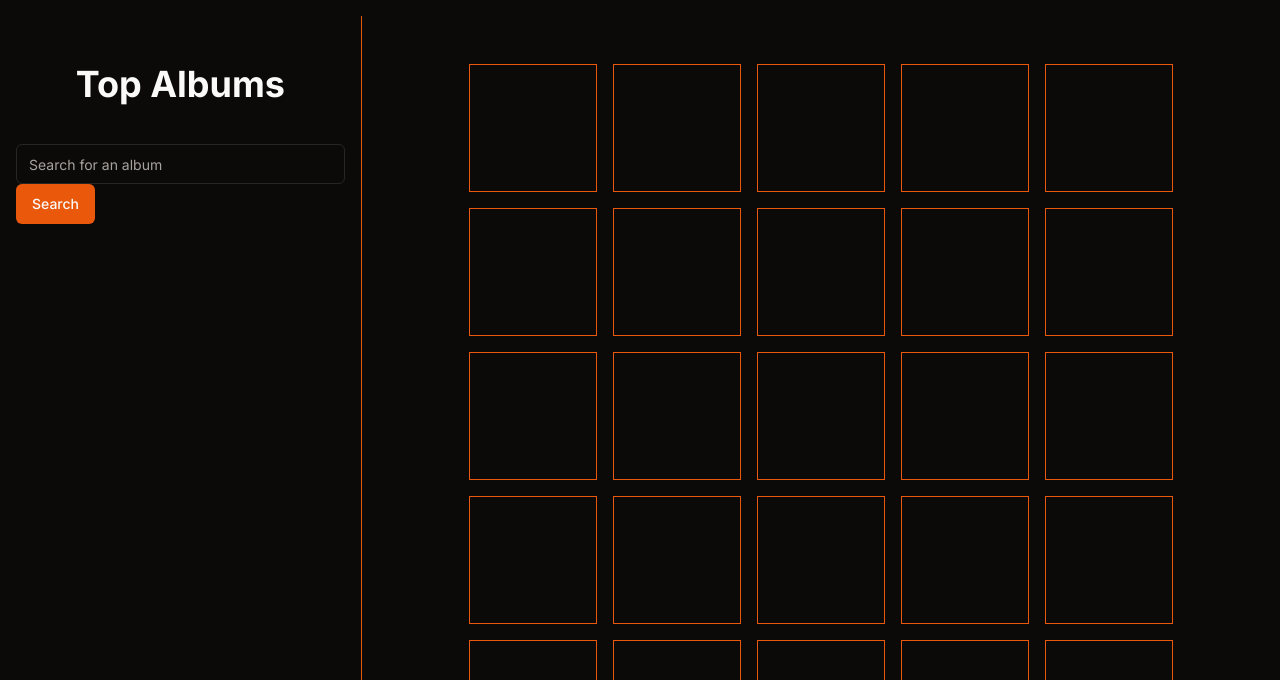
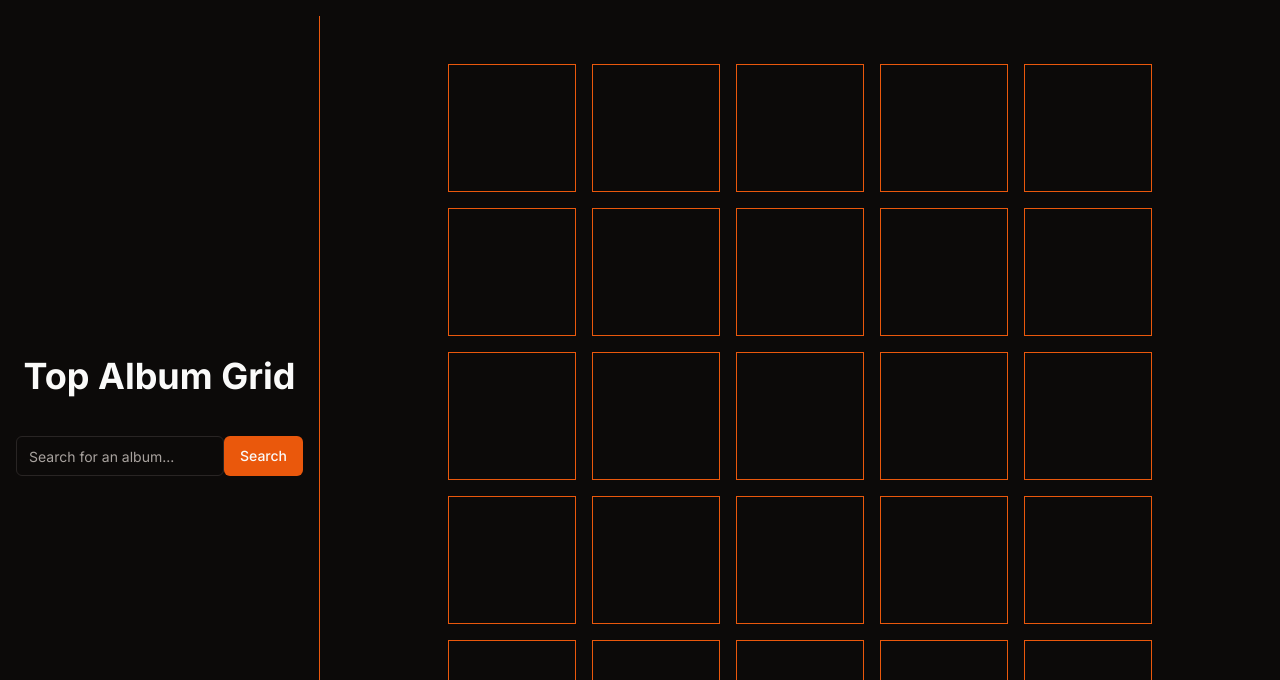
Before and after one commit to lukemcdowell/musaic, a Next.js app: page / in a window 1280 px wide. Shown: the top 680 px of the page. Built offline with nearby package versions, Linux system fonts and the light colour scheme.

Commit message:
adding response limit and changing page layout

```diff
--- a/src/app/api/search/route.ts
+++ b/src/app/api/search/route.ts
@@ -39,7 +39,7 @@ export async function GET(req: NextRequest) {
 
   try {
     const response = await fetch(
-      `https://api.spotify.com/v1/search?q=${query}&type=album`,
+      `https://api.spotify.com/v1/search?q=${query}&type=album&limit=12`,
       searchOptions
     );
     const data = await response.json();
--- a/src/app/page.tsx
+++ b/src/app/page.tsx
@@ -30,13 +30,14 @@ export default function Home() {
 
   return (
     <main className="flex min-h-screen flex-row items-center justify-between">
-      <div className="w-2/5 min-h-screen p-4 border-solid border-0 border-r border-primary">
+      <div className="w-1/4 min-h-screen p-4 border-solid border-0 border-r border-primary flex flex-col items-center justify-center">
         <h1 className="text-4xl font-bold text-center pt-8 pb-10">
-          Top Albums
+          Top Album Grid
         </h1>
-        <form onSubmit={handleSearch}>
+        <form className="w-full flex" onSubmit={handleSearch}>
           <Input
-            placeholder="Search for an album"
+            className="w-full"
+            placeholder="Search for an album..."
             type="text"
             value={query}
             onChange={(e) => setQuery(e.target.value)}
@@ -49,21 +50,9 @@ export default function Home() {
               <img src={album.images[0]?.url} alt={album.name} />
             </div>
           ))}
-          {/* <div className="border h-32 w-32 border-primary"></div>
-          <div className="border h-32 w-32 border-primary"></div>
-          <div className="border h-32 w-32 border-primary"></div>
-          <div className="border h-32 w-32 border-primary"></div>
-          <div className="border h-32 w-32 border-primary"></div>
-          <div className="border h-32 w-32 border-primary"></div>
-          <div className="border h-32 w-32 border-primary"></div>
-          <div className="border h-32 w-32 border-primary"></div>
-          <div className="border h-32 w-32 border-primary"></div>
-          <div className="border h-32 w-32 border-primary"></div>
-          <div className="border h-32 w-32 border-primary"></div>
-          <div className="border h-32 w-32 border-primary"></div> */}
         </div>
       </div>
-      <div className="flex min-h-screen w-full flex-row items-center justify-center p-16">
+      <div className="w-3/4 min-h-screen flex flex-row items-center justify-center p-16">
         <div className="grid grid-cols-5 gap-4 h-full">
           <div className="border h-32 w-32 border-primary"></div>
           <div className="border h-32 w-32 border-primary"></div>
```
